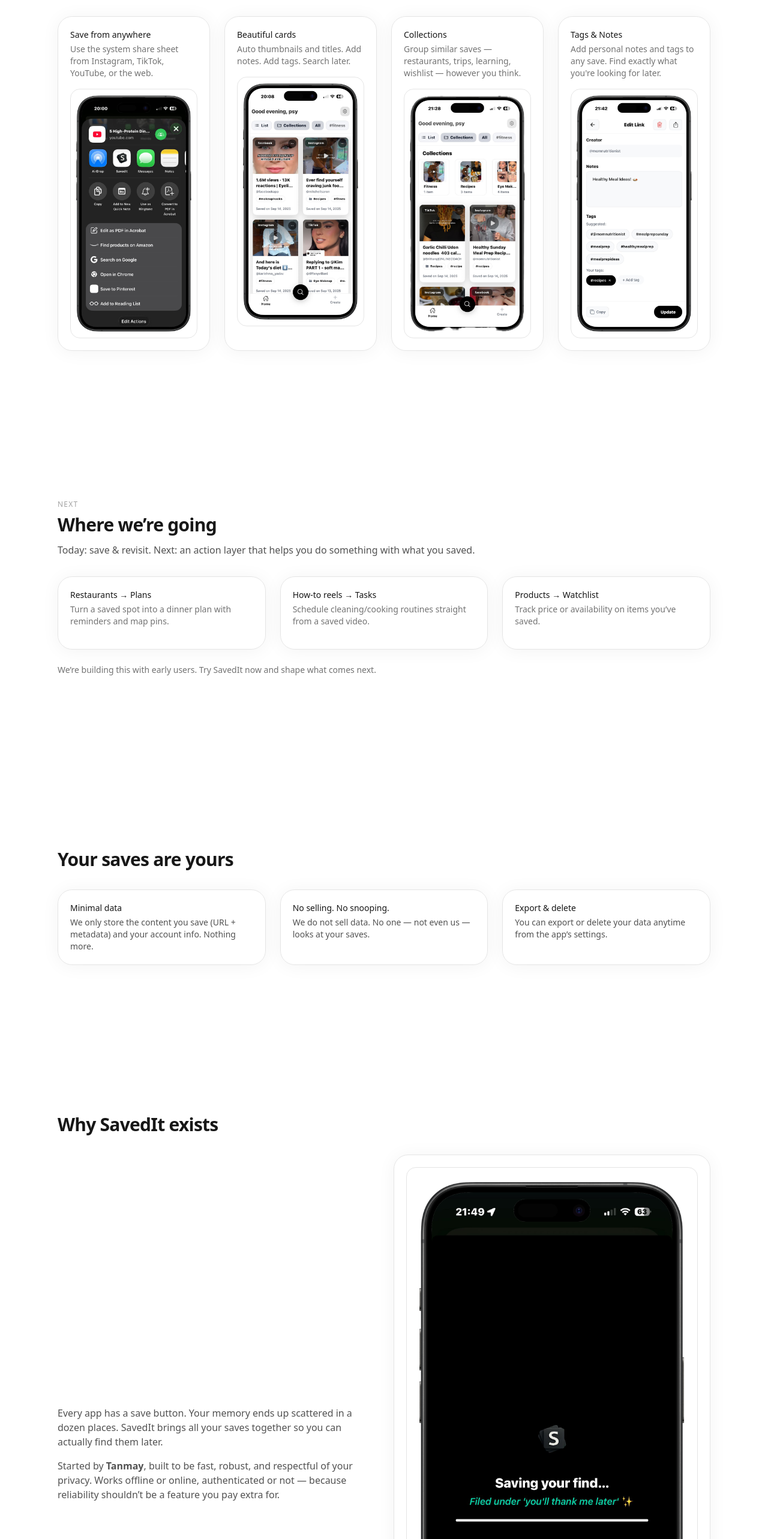
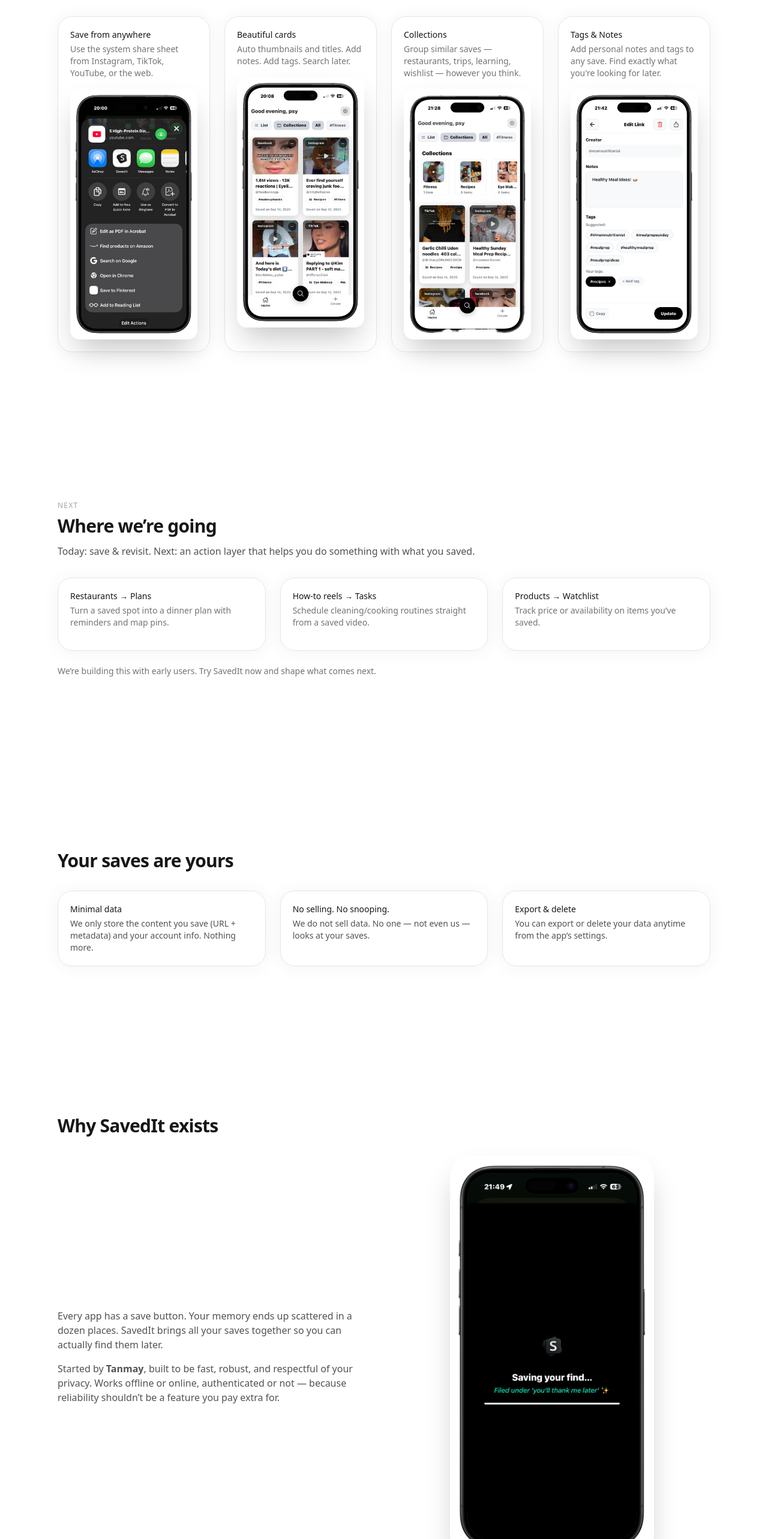
Before and after one commit to TanmayG12/Savedit-Site, a Next.js app: page / in a window 1280 px wide. Shown: the part 1180-3746 px from the top of the page at 60% size. Built offline with nearby package versions, Linux system fonts and the light colour scheme.

Commit message:
fix: remove inner boxes, resize why savedit exists image to match hero size

```diff
--- a/app/page.tsx
+++ b/app/page.tsx
@@ -156,7 +156,7 @@ function Today() {
               alt="Share to SavedIt"
               width={1200}
               height={900}
-              className="rounded-2xl border border-neutral-200 dark:border-neutral-800"
+              className="rounded-2xl shadow-2xl"
             />
           </Card>
 
@@ -166,7 +166,7 @@ function Today() {
               alt="Saved card"
               width={1200}
               height={900}
-              className="rounded-2xl border border-neutral-200 dark:border-neutral-800"
+              className="rounded-2xl shadow-2xl"
             />
           </Card>
 
@@ -176,7 +176,7 @@ function Today() {
               alt="Collections"
               width={1200}
               height={900}
-              className="rounded-2xl border border-neutral-200 dark:border-neutral-800"
+              className="rounded-2xl shadow-2xl"
             />
           </Card>
 
@@ -186,7 +186,7 @@ function Today() {
               alt="Tags and notes interface"
               width={1200}
               height={900}
-              className="rounded-2xl border border-neutral-200 dark:border-neutral-800"
+              className="rounded-2xl shadow-2xl"
             />
           </Card>
         </div>
@@ -260,15 +260,13 @@ function About() {
               offline or online, authenticated or not — because reliability shouldn’t be a feature you pay extra for.
             </p>
           </div>
-          <div className="rounded-3xl border border-neutral-200 bg-white/70 p-5 shadow-[0_2px_30px_rgba(0,0,0,0.05)] dark:border-neutral-800 dark:bg-black/30">
-            <Image
-              src="/Screenshots/Features/whysaveditexists.png"
-              alt="Why SavedIt exists - showing scattered saves vs organized saves"
-              width={1600}
-              height={1200}
-              className="rounded-2xl border border-neutral-200 dark:border-neutral-800"
-            />
-          </div>
+          <Image
+            src="/Screenshots/Features/whysaveditexists.png"
+            alt="Why SavedIt exists - showing scattered saves vs organized saves"
+            width={1080}
+            height={2336}
+            className="mx-auto h-auto w-full max-w-[340px] rounded-[36px] shadow-2xl"
+          />
         </div>
       </Container>
     </section>
```
